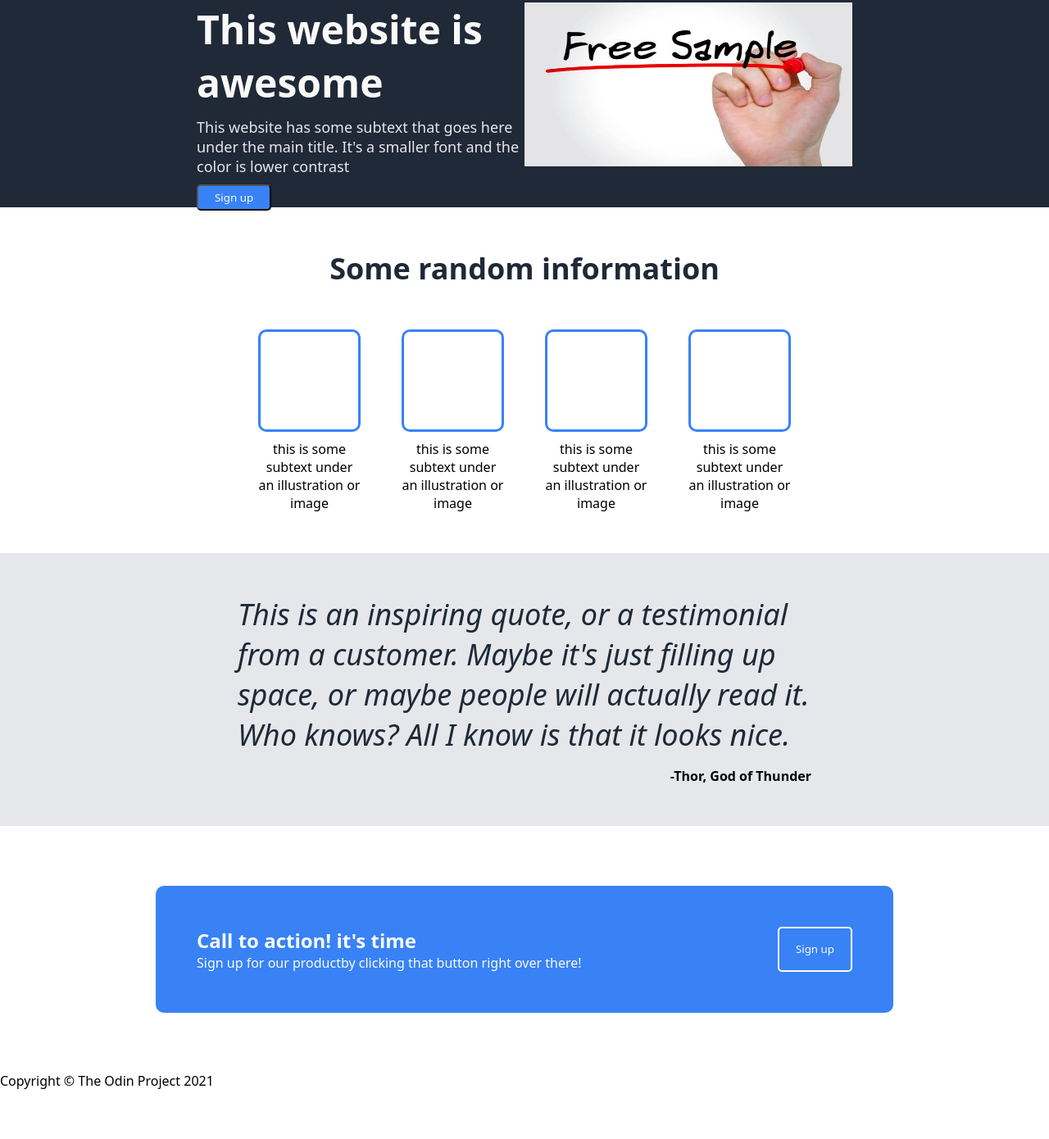
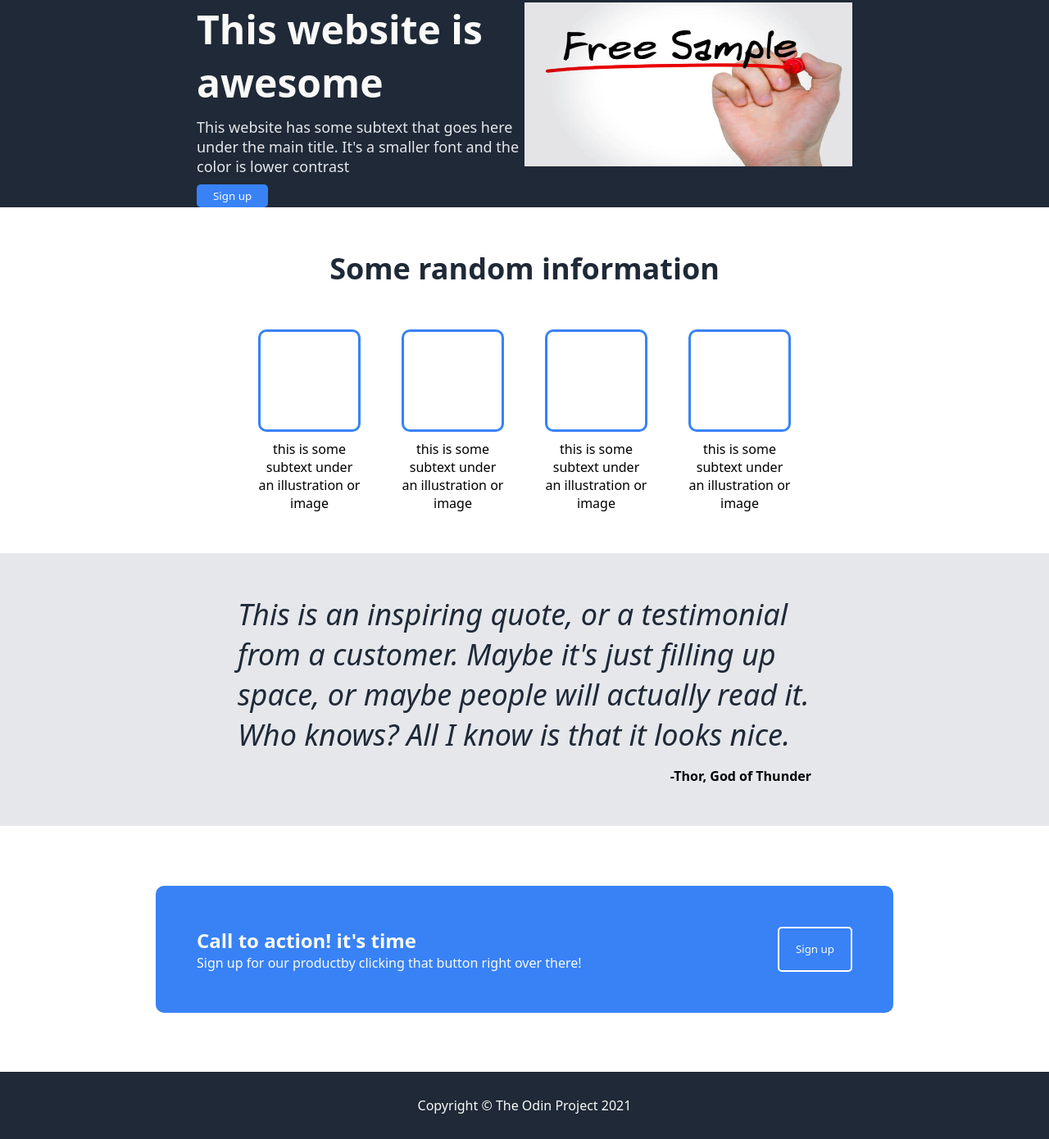
Before and after one commit to MrQuantumPlayer/second-project, a plain HTML site: page index.html in a window 1280 px wide. Shown: the part 90-1480 px from the top of the page at 82% size. Before the commit the page ends 1420 px from the top, so only its background shows below. Drawn offline with Linux system fonts and the light colour scheme.

Commit message:
Style footer

```diff
--- a/style.css
+++ b/style.css
@@ -24,6 +24,7 @@ img {
     border-radius: 5px;
     background-color: #3882F6;
     color:#F9FAF8;
+    border:none;
 }
 
 .hero-text p, a{
@@ -185,3 +186,10 @@ img {
     display: flex;
     justify-content: space-between;
 }
+
+footer {
+    background-color: #1F2937;
+    color:#F9FAF8;
+    text-align: center;
+    padding:30px;
+}
```
